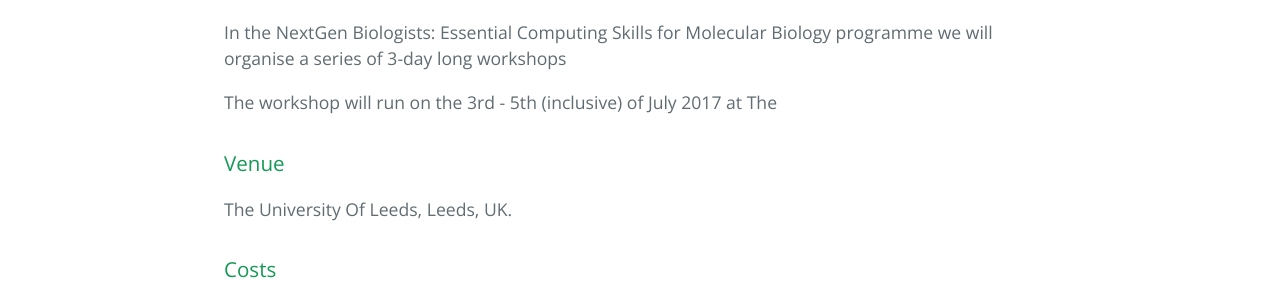
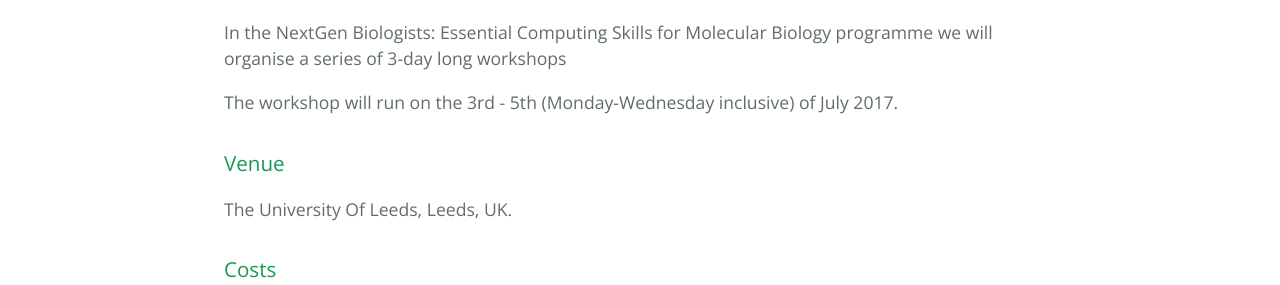
Before and after one commit to nextgenbio/nextgenbio, a Jekyll site: the page built from workshops.md, in a window 1280 px wide. Shown: the part 453-738 px from the top of the page. Built offline with Jekyll 4.4.1, drawn with Linux system fonts in a browser that asks for light colours.

Commit message:
Pushing content to the web

```diff
--- a/workshops.md
+++ b/workshops.md
@@ -9,7 +9,7 @@
 
 In the NextGen Biologists: Essential Computing Skills for Molecular Biology programme we will organise a series of 3-day long workshops
 
-The workshop will run on the 3rd - 5th (inclusive) of July 2017 at The
+The workshop will run on the 3rd - 5th (Monday-Wednesday inclusive) of July 2017.
 
 ### Venue
 
```
